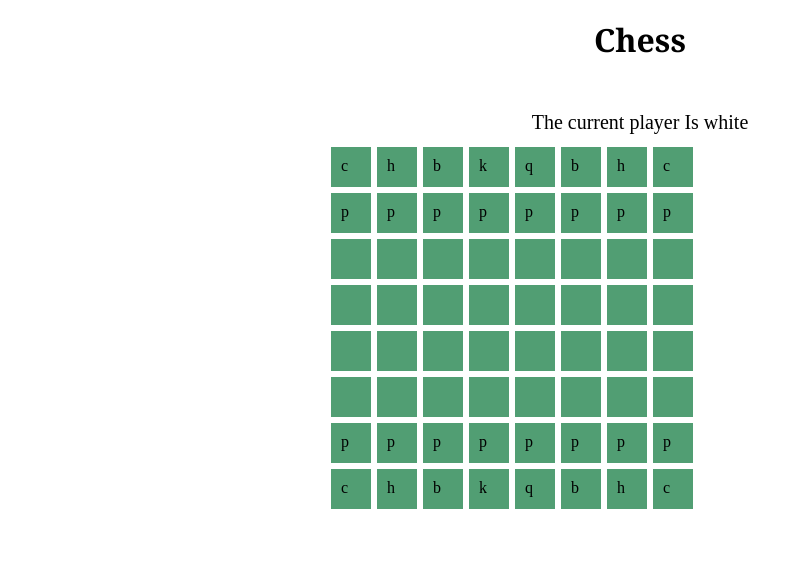
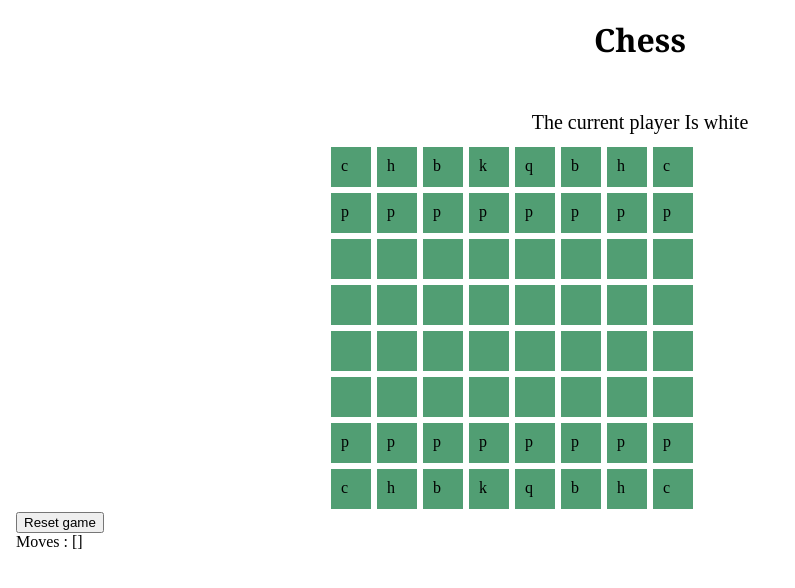
Before and after one commit to AidanSidebottom/cs-30-vue-project-1, a Vue app: page / in a window 1280 px wide. Shown: the top 588 px of the page, without its empty margins (0-795 px from the left). Built offline with nearby package versions, Linux system fonts and the light colour scheme.

Commit message:
added reset and started turn movement

```diff
--- a/src/components/board.vue
+++ b/src/components/board.vue
@@ -1,7 +1,9 @@
 <script setup>
+
 import{ref,computed} from 'vue'
 const player = ref('white')
 const color = ref('white')
+const movesList = ref([])
 const board = ref([
   ['c','h','b','k','q','b','h','c'],
   ['p','p','p','p','p','p','p','p'],
@@ -12,6 +14,35 @@ const board = ref([
   ['p','p','p','p','p','p','p','p'],
   ['c','h','b','k','q','b','h','c'],
 ])
+
+const turn = (x,y)=>{
+
+  //if(board.value[x][y] =='') return
+
+  player.value = player.value === 'white'? 'black' :'white'
+
+  const choosePeice = board.value[0][2];
+  //movesList.push(x,y)
+
+
+  board.value[x][y] = choosePeice
+
+  return
+
+}
+const resetGame = ()=>{
+  board.value =
+  [
+  ['c','h','b','k','q','b','h','c'],
+  ['p','p','p','p','p','p','p','p'],
+  ['','','','','','','',''],
+  ['','','','','','','',''],
+  ['','','','','','','',''],
+  ['','','','','','','',''],
+  ['p','p','p','p','p','p','p','p'],
+  ['c','h','b','k','q','b','h','c'],
+]
+}
 
 
 </script>
@@ -29,6 +60,7 @@ const board = ref([
           v-for="(cell, y) in row"
           :key="y"
           class = "white"
+          @click="turn(x,y)"
 
         >
           <div>
@@ -37,6 +69,14 @@ const board = ref([
         </div>
       </div>
     </main>
+
+      <button @click="resetGame()">
+        Reset game
+      </button>
+      <div>
+        Moves :
+        {{movesList}}
+      </div>
 
 
 </template>
```
Lines whose indentation alone changed are shown as unchanged.
